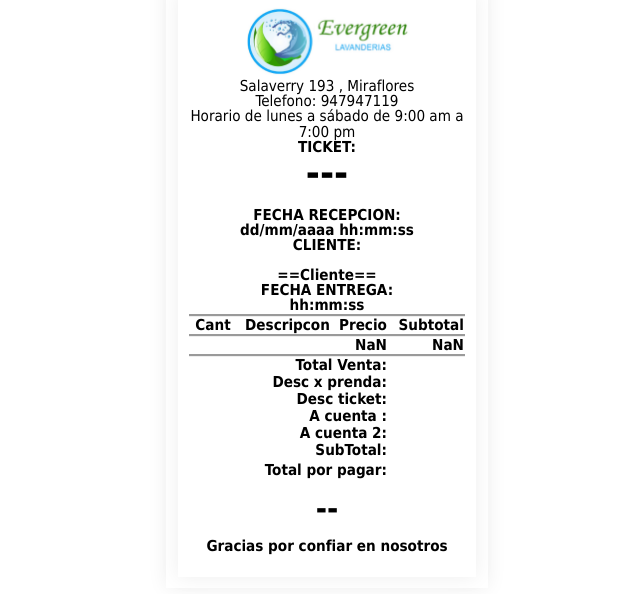
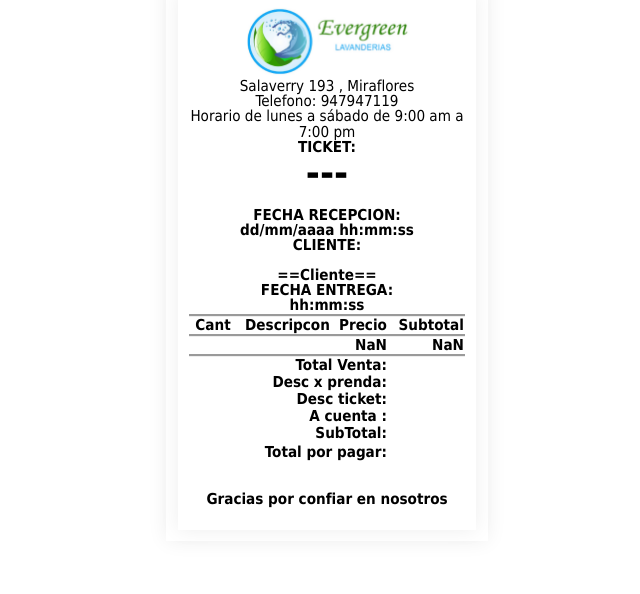
Before and after one commit to TickeVirtual/EvergreenCli, a plain HTML site: page index.html in a window 1280 px wide. Shown: the part 120-714 px from the top of the page, without its empty margins (313-953 px from the left). Drawn offline with Linux system fonts and the light colour scheme.

Commit message:
index.html

```diff
--- a/index.html
+++ b/index.html
@@ -492,10 +492,11 @@ document.getElementById('impresoraButton').addEventListener('click', printTicket
                     <td colspan="3"><h2 id="a_cuenta"></h2></td>
 
                 </tr>
-                  <tr class="table-footer">
+<!--       <tr class="table-footer">
                     <td colspan="3"><h2>A cuenta 2:</h2></td>
                     <td colspan="3"><h2 id="a_cuenta_dos"></h2></td>
 
+                    Alinea a la derecha -->
                 </tr>
 
                 <tr class="table-footer">
```
